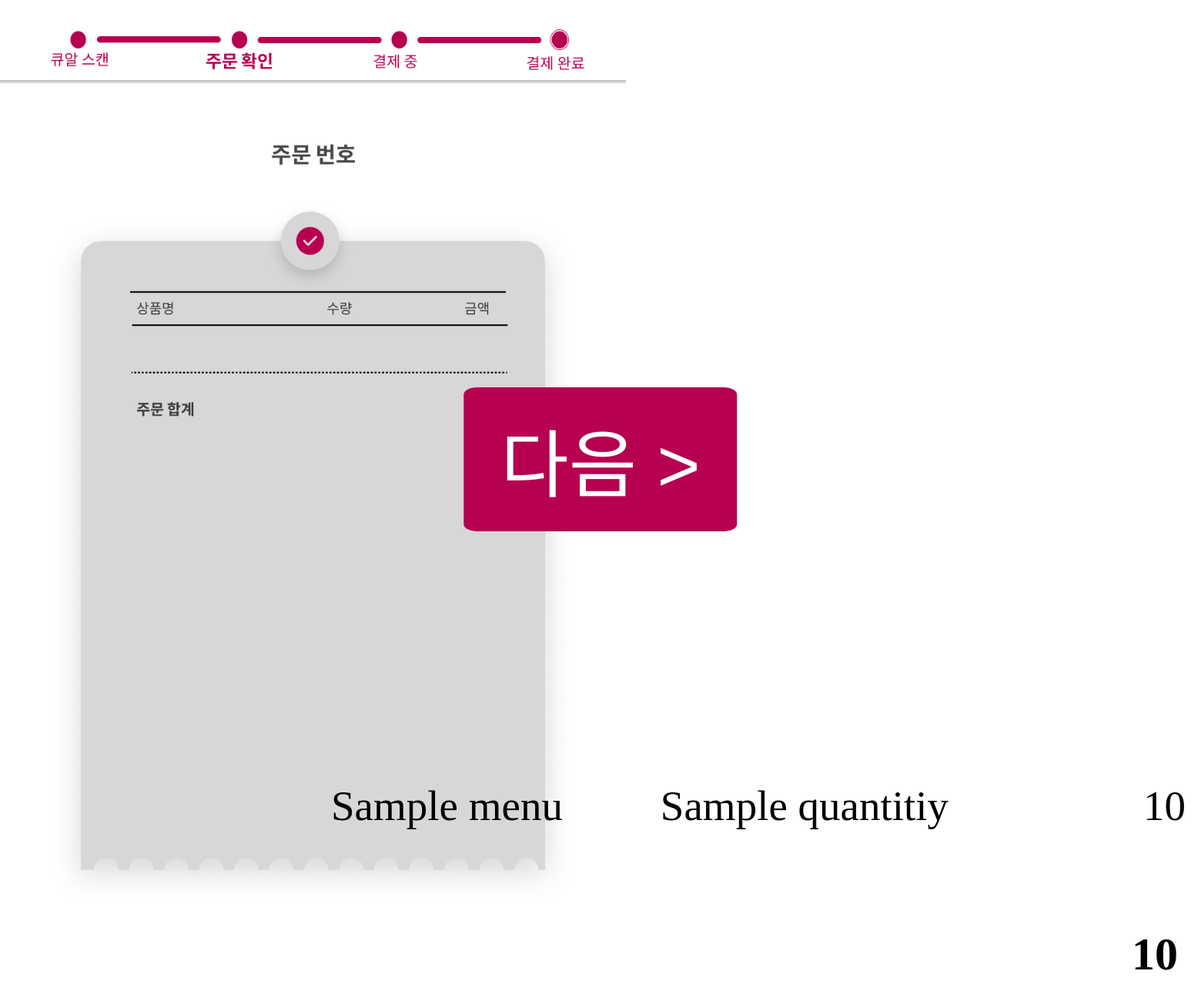
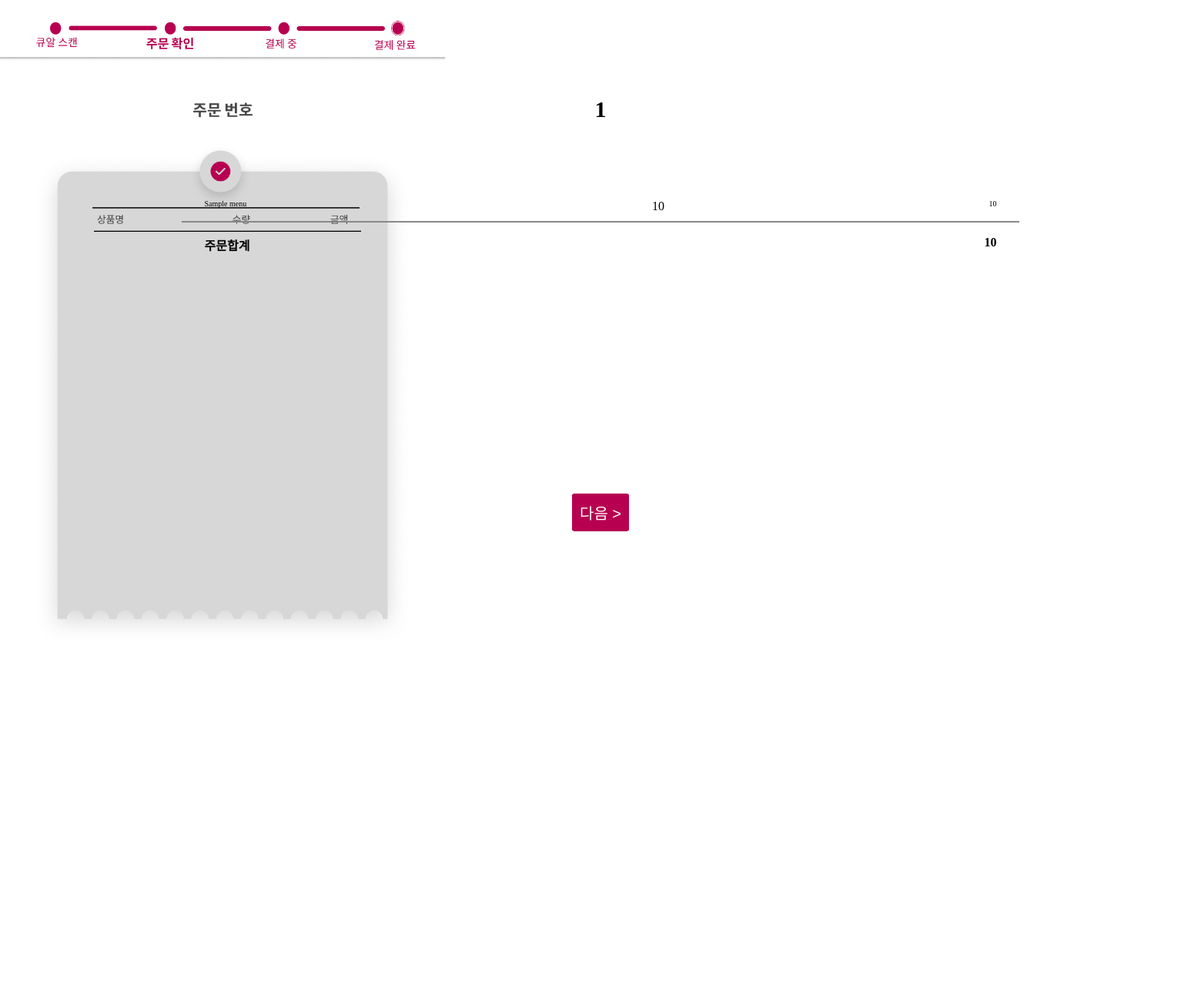
Before and after one commit to FongleDS/MiniKioskFlask, a Flask app: template templates/billScreen.html in a window 1560 px wide. Shown: the whole page at 77% size. After the commit the page ends 813 px from the top, so only its background shows below. Run offline with Flask 3, Linux system fonts and the light colour scheme; the template is opened without the code that fills it: most values are stand-ins (such as "Sample title", 1, 10 or a date in 2020).

Commit message:
키오스크 완성본 #02

```diff
--- a/app.py
+++ b/app.py
@@ -99,13 +99,13 @@
     print(order_id)
 
     cur = get_db().cursor()
-    cur.execute("SELECT Student.stdName, Orders.orderDate, Orders.seatID FROM Orders JOIN Student ON Orders.stdID = Student.stdID JOIN OrderDetail ON Orders.orderID = OrderDetail.orderID JOIN Menu ON OrderDetail.menuID = Menu.menuID WHERE Orders.orderID = ?;", (order_id, ))
+    cur.execute("SELECT Student.stdName, Orders.orderDate, Orders.seatID, Orders.orderID FROM Orders JOIN Student ON Orders.stdID = Student.stdID JOIN OrderDetail ON Orders.orderID = OrderDetail.orderID JOIN Menu ON OrderDetail.menuID = Menu.menuID WHERE Orders.orderID = ?;", (order_id, ))
     info = cur.fetchone()
     cur.close()
     print(info)
 
     if info:
-        return jsonify({"stdName": info[0]}, {"orderdate": info[1]}, {"seatid": info[2]}, {"menuName" : "None"})
+        return jsonify({"stdName": info[0]}, {"orderdate": info[1]}, {"seatid": info[2]},{"orderID": info[3]}, {"menuName" : "None"})
     else:
         return jsonify({"error": "Student ID not found"}), 404
 
@@ -367,7 +367,7 @@
 
     stdID = str(info[1])
     orderID = str(info[0])
-    sql = "SELECT Orders.orderID, Menu.menuName, Menu.menuPrice FROM Orders JOIN OrderDetail ON Orders.orderID = OrderDetail.orderID JOIN Menu ON OrderDetail.menuID = Menu.menuID JOIN Student ON Student.stdID = Orders.stdID WHERE Student.stdID = ? AND Orders.orderID = ?;"
+    sql = "SELECT Orders.orderID, Menu.menuName, Menu.menuPrice, Orders.quantity FROM Orders JOIN OrderDetail ON Orders.orderID = OrderDetail.orderID JOIN Menu ON OrderDetail.menuID = Menu.menuID JOIN Student ON Student.stdID = Orders.stdID WHERE Student.stdID = ? AND Orders.orderID = ?;"
 
     cur = get_db().cursor()
     cur.execute(sql, (stdID, orderID))
@@ -375,34 +375,35 @@
     print(data_list)
     cur.close()
 
+    # 기존 billdata 초기화
+    billdata.clear()
+
     for item in data_list:
-        for data in item:
-            billdata.append(data)
+        billdata.append({
+            "orderID": item[0],
+            "menu": item[1],
+            "price": item[2],
+            "quantity" : item[3]
+        })
 
     print(billdata)
 
-    print(data_list)
     return jsonify(data_list)
 
 
 # bill 페이지 연결과 동시에 주문 내역 반환
 @app.route('/billScreen', methods=['GET','POST'])
 def bill():
-
-    quantity = "1"
-    orderID = billdata[0]
-    menu = billdata[1]
-    price = billdata[2]
-    total = price
-
-    return render_template('billScreen.html', orderID=orderID, menu=menu, price=price, quantitiy = quantity, total = total)
+    total = sum(menu["price"] for menu in billdata)
+    print(billdata)
+    print(total)
+    return render_template('billScreen.html', billdata=billdata, total = total)
 
 
 # 결제창 연결
 @app.route("/paymentScreen", methods=['GET', 'POST'])
 def payment():
-    price = billdata[2]
-    total = price
+    total = sum(menu["price"] for menu in billdata)
     return render_template('paymentScreen.html', total = total)
 
 
@@ -411,7 +412,7 @@
 def complete():
     stat = 2
     print(stat)
-    orderID = request.form['orderID']
+    orderID = billdata[0]["orderID"]
     print(orderID)
     # realorderID = orderID.split(" ")
     # print(realorderID[1])
@@ -420,12 +421,17 @@
     cur.execute("UPDATE OrderDetail SET orderstats = ? WHERE orderID = ?;", (stat, orderID))
     get_db().commit()
 
-    cur.execute("SELECT SeatID FROM Orders WHERE orderID = ?;", (orderID,))
-    seatID = cur.fetchall()
+    cur.execute("SELECT seatID FROM Orders WHERE orderID = ?;", (orderID,))
+    seatIDs = cur.fetchall()
+    print(seatIDs)
 
-    cur.execute("UPDATE Seat SET seatUse = 'NO'  WHERE seatID = ?;", (seatID, ))
+
+    # seatIDs 리스트의 각 seatID에 대해 업데이트 수행
+    for seatID in seatIDs:
+        cur.execute("UPDATE Seat SET seatUse = 'NO' WHERE seatID = ?;", (seatID[0],))
+
+    # 커밋
     get_db().commit()
-
     cur.close()
 
     return render_template('completeScreen.html')
--- a/static/QRScreen.css
+++ b/static/QRScreen.css
@@ -15,8 +15,8 @@
 }
 
 div {
-    margin-top: 44px;
-    margin-left: 16px;
+    margin-top: 42px;
+    margin-left: 28px;
     text-align: center;
 }
 
--- a/static/billScreen.css
+++ b/static/billScreen.css
@@ -1,4 +1,3 @@
-
 body, html {
     margin: 0;
     padding: 0;
@@ -15,23 +14,58 @@
 }
 
 .orderID {
-    margin-top: 500px;
-    font-size: 100px;
-    margin-right : 30px;
+    margin-top: 125px;
+    font-size: 30px;
+    text-align: center; /* 텍스트를 가운데 정렬합니다. */
 }
 
-.box1 {
-    font-size: 55px;
-    margin-top: 400px;
-    margin-left: 430px;
+.bill-container {
+    margin-top: 90px;
+    display: flex;
+    flex-direction: column;
+    align-items: center;
+    /* margin-left : 34px; */
+    padding: 0px 45px;
+}
+
+.bill-item {
+    display: flex;
+    flex-direction: row;
+    justify-content: space-between;
+    margin: 10px 0;
+    width: 70%;
+}
+
+.menu1 {
+    width: 450px;
+    font-size: 10px;
+    text-align: left;
+}
+
+.quantity {
+    width: 100px;
+    font-size: 10px;
+}
+
+.price1{
+    width: 300px;
+    font-size: 10px;
+    text-align: right;
 }
 
 .totalprice {
-    margin-top: 590px;
-    margin-left: 1280px;
-    font-size: 60px;
+    margin-top: 17px;
+    /* text-align: center; */
+    /* margin-left: 30px; */
+    /* padding: 10px 100px; */
+    width: 70%;
 }
 
+.h-split {
+    height:2px;
+    background-color: #898888;
+    width: 74%
+}
 
 .next_btn {
     position: absolute;
@@ -39,12 +73,9 @@
     background-color: #B70050;
     color: white;
     border-radius: 5%;
-    /*font-size: 30px;
-    padding: 30px 120px;*/
+    font-size: 20px;
+    padding: 10px 10px;
     border: none;
-    /*margin-left: 110px;*/
-    font-size: 6rem; /* 상대적인 크기 지정 */
-    padding: 1.5rem 3rem;
-    left: 50%; /* 가로 중앙 정렬을 위해 왼쪽 위치를 50%로 설정 */
-    transform: translateX(-50%); /* 가로 방향으로 -50% 이동하여 가로 중앙 정렬 */
+    right: 50%;
+    transform: translateX(50%);
 }
--- a/static/startScreen.css
+++ b/static/startScreen.css
@@ -21,7 +21,7 @@
 
 .payment_btn {
     position: absolute;
-    bottom: calc(10% - 50px);
+    bottom: calc(20% - 50px);
     background-color: #B70050;
     color: white;
     border-radius: 5%;
@@ -29,8 +29,8 @@
     padding: 30px 120px;*/
     border: none;
     /*margin-left: 110px;*/
-    font-size: 6rem; /* 상대적인 크기 지정 */
-    padding: 3rem 5rem;
+    font-size: 1.5rem; /* 상대적인 크기 지정 */
+    padding: 1.5rem 3rem;
     left: 50%; /* 가로 중앙 정렬을 위해 왼쪽 위치를 50%로 설정 */
     transform: translateX(-50%); /* 가로 방향으로 -50% 이동하여 가로 중앙 정렬 */
 }
--- a/templates/QRScreen.html
+++ b/templates/QRScreen.html
@@ -83,8 +83,8 @@
         		      // 읽어들이는 비디오 화면의 크기
         		      // canvasElement.height = video.videoHeight;
         	 	      // canvasElement.width = video.videoWidth;
-                      canvasElement.height = 800;
-        	 	      canvasElement.width = 800;
+                      canvasElement.height = 200;
+        	 	      canvasElement.width = 200;
 
         		      canvas.drawImage(video, 0, 0, canvasElement.width, canvasElement.height);
         		      var imageData = canvas.getImageData(0, 0, canvasElement.width, canvasElement.height);
--- a/templates/billScreen.html
+++ b/templates/billScreen.html
@@ -8,22 +8,29 @@
     </head>
     <body>
         <button type="button" class="next_btn" onclick="location.href='./paymentScreen'">다음 ></button>
-        <div class="orderID">
-            <b><center>{{ orderID }}</center></b>
+        <div class="orderID" >
+            <b><center>{{ billdata[0].orderID }}</center></b>
         </div>
-        <div class="box1">
-            <div class="menu1" style="float: left; width: 420px;">
-                {{ menu }}
+        <div class="bill-container">
+            {% for item in billdata %}
+            <div class="bill-item">
+                <div class="menu1">
+                    {{ item.menu }}
+                </div>
+                <div class="quantity1">
+                    <center>{{ item.quantity }}</center>
+                </div>
+                <div class="price1">
+                    {{ item.price }}
+                </div>
             </div>
-            <div class="quantity1" style="float: left; width: 390px;">
-                <center>{{ quantitiy }}</center>
+            {% endfor %}
+            <div class="h-split"></div>
+            <div class="totalprice">
+                <div class="totalprice_title" style="float: left";><b>주문합계</b></div>
+                <div class="totalprice_price" style="float: right;"><b>{{ total }}</b></div>
+                <div style="clear: both;"></div>
             </div>
-            <div class="price1" style="float: left; width: 300px; text-align: right;">
-                {{ price }}
-            </div>
-        </div>
-        <div class="totalprice" style="text-align: right; width: 250px">
-            <b>{{ total }}</b>
         </div>
     </body>
 </html>
--- a/templates/paymentScreen.html
+++ b/templates/paymentScreen.html
@@ -21,7 +21,7 @@
         </div>
     </div>
 
-    <div class="totalprice" style="text-align: right; width: 300px">
+    <div class="totalprice">
         <b>{{ total }}</b>
     </div>
 
```
Also changed, not shown: static/paymentScreen.css (+13 -14 lines), static/DSCafeteria.db, static/billScreen.png, static/startScreen.js (line endings or trailing spaces).
